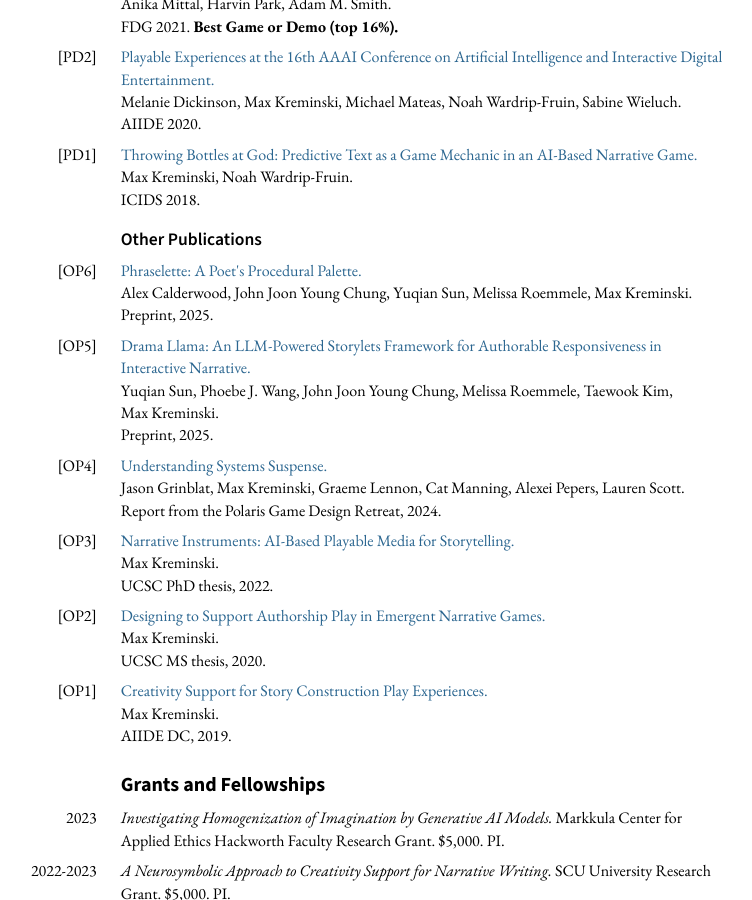
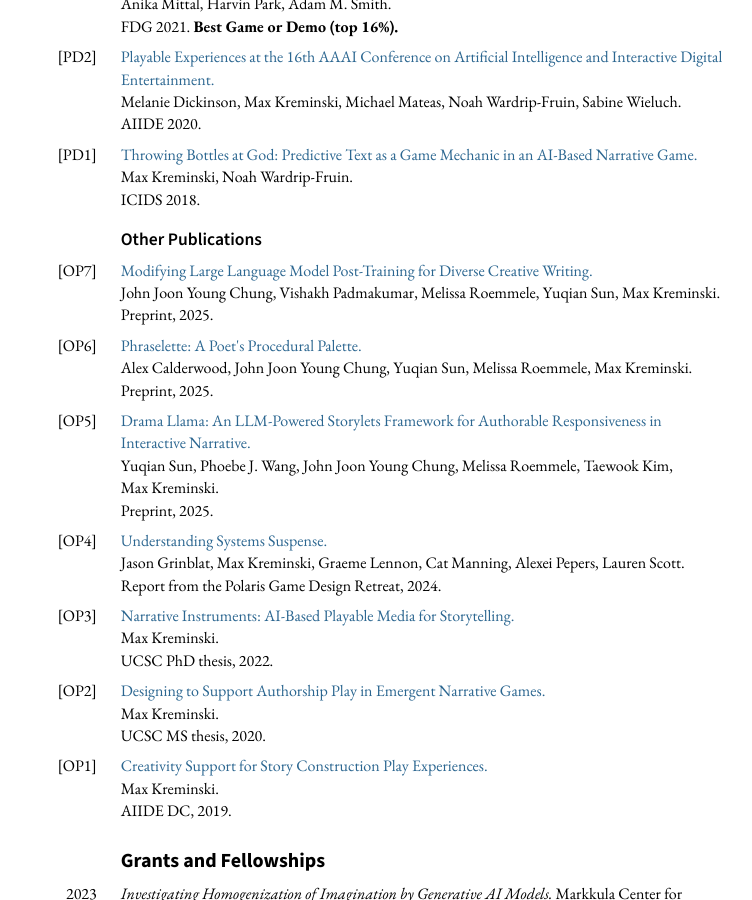
Before and after one commit to mkremins/mkremins.github.io, a Jekyll site: the page built from cv/index.html, in a window 1280 px wide and 900 px high, scrolled down 6417 px. Shown: the whole window, without its empty margins (262-1014 px from the left). Built offline with Jekyll 4.4.1, drawn with Linux system fonts in a browser that asks for light colours; some of the changed text lies outside the part shown.

Commit message:
Add diversity tuning preprint + news article

```diff
--- a/_data/publications.json
+++ b/_data/publications.json
@@ -1,4 +1,12 @@
 [
+{
+  "title": "Modifying Large Language Model Post-Training for Diverse Creative Writing",
+  "url": "https://arxiv.org/abs/2503.17126",
+  "authors": ["John Joon Young Chung", "Vishakh Padmakumar", "Melissa Roemmele", "Yuqian Sun", "Max Kreminski"],
+  "year": "2025",
+  "venue": "Preprint",
+  "pubtype": "other",
+},
 {
   "title": "Endless Forms Most Similar: The Dearth of the Author in AI-Supported Art",
   "url": "",
```
Also changed, not shown: _data/press.json (+7 -0 lines).
